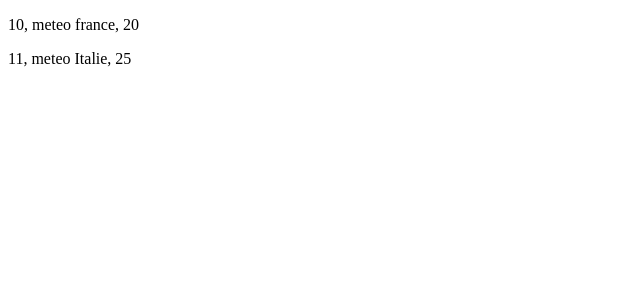
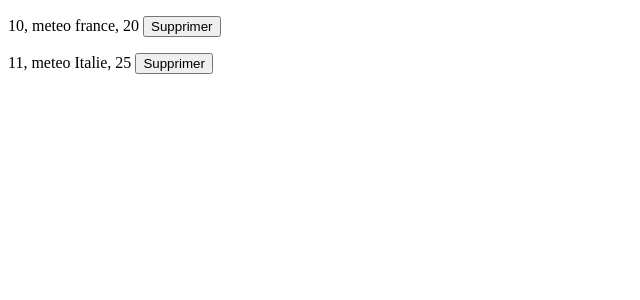
Before and after one commit to gquenea/Evaluation-Angular, an Angular app in the folder evalAngular/: page / in a window 1280 px wide. Shown: the top 300 px of the page, without its empty margins (0-640 px from the left). Built offline with nearby package versions, Linux system fonts and the light colour scheme.

Commit message:
Exercice 8 : Suppression

```diff
--- a/evalAngular/src/app/app.component.html
+++ b/evalAngular/src/app/app.component.html
@@ -1 +1 @@
-<app-une-stat *ngFor="let s of tabStat" [uneStat]="s"></app-une-stat>
+<app-une-stat *ngFor="let s of tabStat" [uneStat]="s" (Asupprimer)="supprimer(s)"></app-une-stat>
--- a/evalAngular/src/app/app.component.ts
+++ b/evalAngular/src/app/app.component.ts
@@ -11,6 +11,11 @@ export class AppComponent {
   title = 'evalAngular';
   public tabStat: Statistique[] = [];
 
+  supprimer(index: Statistique) {
+    let indexStat: number = this.tabStat.indexOf(index);
+    this.tabStat.splice(indexStat, 1);
+  }
+
   constructor(public singletonservice: StatServiceService) {
     this.tabStat = this.singletonservice.tabStat;
   }
--- a/evalAngular/src/app/une-stat/une-stat.component.html
+++ b/evalAngular/src/app/une-stat/une-stat.component.html
@@ -1 +1 @@
-<p>{{uneStat.identifiant}}, {{uneStat.titre}}, {{uneStat.valeur}}</p>
+<p>{{uneStat.identifiant}}, {{uneStat.titre}}, {{uneStat.valeur}} <button (click)="delete()">Supprimer</button> </p>
--- a/evalAngular/src/app/une-stat/une-stat.component.ts
+++ b/evalAngular/src/app/une-stat/une-stat.component.ts
@@ -1,4 +1,4 @@
-import { Component, Input, OnInit } from '@angular/core';
+import { Component, EventEmitter, Input, OnInit, Output } from '@angular/core';
 import { Statistique } from '../models/statistique';
 
 @Component({
@@ -8,6 +8,11 @@ import { Statistique } from '../models/statistique';
 })
 export class UneStatComponent implements OnInit {
   @Input() public uneStat!: Statistique;
+  @Output() Asupprimer = new EventEmitter();
+
+  delete() {
+    this.Asupprimer.emit();
+  }
 
   constructor() {}
 
```
